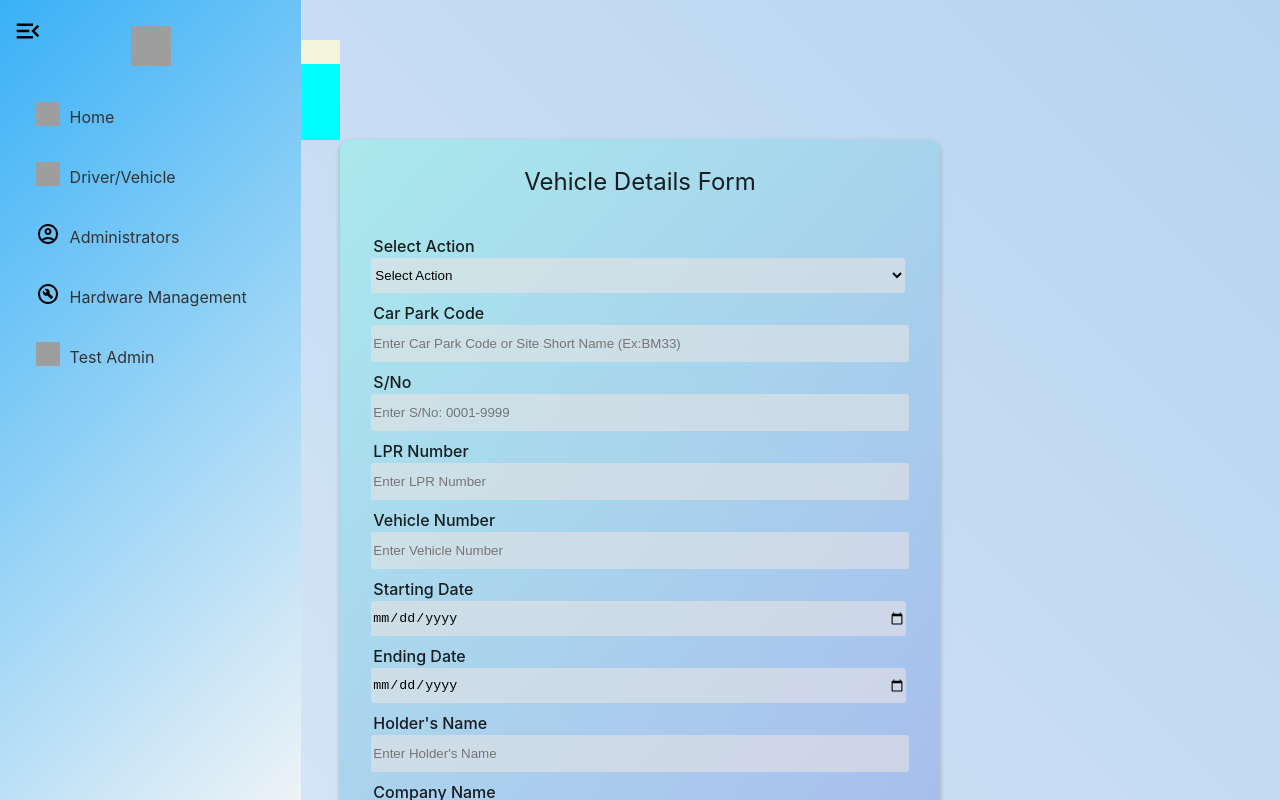
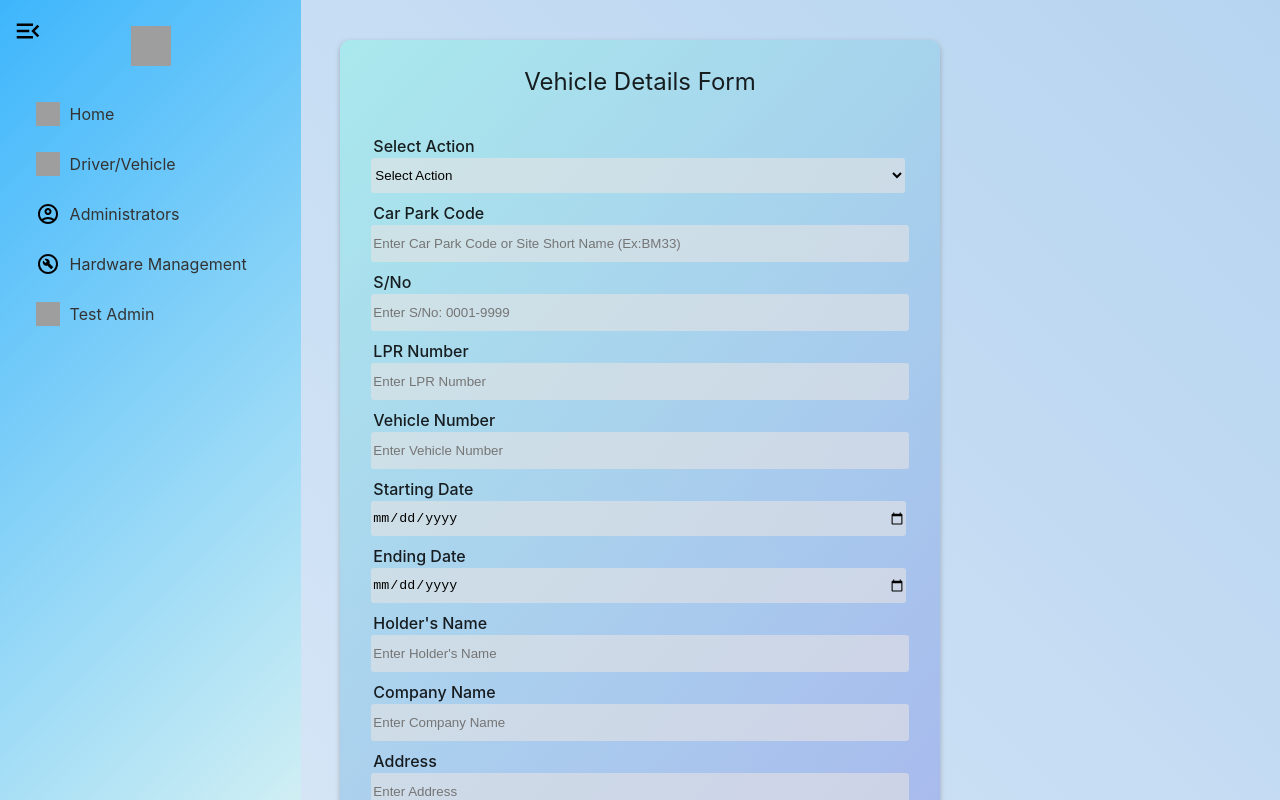
Before and after one commit to cwbsolutions2/CWB-Building-management-app, a React (Vite) app: page / in a window 1280 px wide. Both pictures are taken after a click on the picture 27 px from the left and 31 px from the top of the page. Shown: the top 800 px of the page. Built offline with nearby package versions, Linux system fonts and the light colour scheme; grey boxes are pictures that could not be loaded.

Commit message:
Dropdown menu added to sidebar

```diff
--- a/src/App.jsx
+++ b/src/App.jsx
@@ -2,7 +2,6 @@ import './App.css';
 import { BrowserRouter as Router, Routes, Route, Navigate } from "react-router-dom";
 import UserModification from './User Modification/UserModification';
 import SidebarMenu from './SidebarMenu/SidebarMenu';
-import Dropdown from './SidebarMenu/Dropdown/Dropdown';
 
 function App() {
 
@@ -17,13 +16,9 @@ function App() {
     <Router>
       <SidebarMenu />
 
-      <Dropdown
-      dropdownItems={['test1','test2','test3']}
-      />
-
       <Routes>
         <Route path="/" element={<UserModification />} />
-        {/* Redirect from /CWB-Parking-Application to / */}
+
         <Route path="/CWB-Parking-Application" element={<Navigate to="/" />} />
       </Routes>
     </Router>
--- a/src/SidebarMenu/Dropdown/Dropdown.css
+++ b/src/SidebarMenu/Dropdown/Dropdown.css
@@ -1,15 +1,62 @@
 .dropdown{
     display: block;
     justify-content: center;
-    background-color: aqua;
-    height: 100px;
-    width: 300px;
+    background-color:none;
+    width: 200;
 }
 
 .dropdown-header{
-    background-color: beige;
+    background-color: none;
+
 }
 
 .dropdown-middle{
-    background-color: rgb(130, 93, 37);
+    background:transparent;
+    max-height: 0;
+    overflow: hidden;
+    transition: max-height 0.9s ease-out;
+    border-radius: 8px;
+    border-top-right-radius: 0;
+    border-top-left-radius: 0;
+
 }
+
+/* When dropdown is open, let it expand */
+.dropdown-middle.dropdown-open {
+    max-height: 300px; /* Adjust based on content height */
+    border-style: solid;
+    border-width: 1px;
+    border-top: none;
+    border-color: rgb(0, 162, 255);
+  }
+
+/* Animation for each list item sliding in from the left */
+.dropdown-middle ul li {
+    opacity: 0;
+    transform: translateX(-20px);
+    animation: slide-in 0.5s ease forwards;
+    animation-delay: calc(0.15s * var(--index)); /* Delay each item */
+    list-style-type: none;
+    text-align: left;
+    line-height: 1.1em;
+    padding-bottom: 10px;
+  }
+
+/* Define slide-in keyframe animation */
+@keyframes slide-in {
+    from {
+      opacity: 0;
+      transform: translateX(-20px); /* Slide from the left */
+    }
+    to {
+      opacity: 1;
+      transform: translateX(0); /* End in original position */
+    }
+  }
+
+/*<<<<<<<<<<<<<<<<<<<<<Hover>>>>>>>>>>>>>>>>>>>>>>>>>*/
+
+.dropdown ul li:hover{
+    color: rgb(0, 140, 255);
+    cursor: pointer;
+}
--- a/src/SidebarMenu/Dropdown/Dropdown.jsx
+++ b/src/SidebarMenu/Dropdown/Dropdown.jsx
@@ -1,37 +1,25 @@
-import { useState } from 'react'
-import './Dropdown.css'
+import React from 'react';
+import './Dropdown.css'; // Import the CSS file for styling
 
-const Dropdown =({dropdownItems}) =>{
-    const [dropdownIsOpen, setDropdownIsOpen] = useState(false);
-
-    const toggleDropDown = () =>{
-        setDropdownIsOpen(!dropdownIsOpen);
-    };
-
+const Dropdown = ({ dropdownItems, isOpen, toggleDropDown }) => { // Accept props for items, open state, and toggle function
   return (
     <div className='dropdown'>
-
       <div className='dropdown-header'>
-                <button onClick={toggleDropDown}>Click me</button>
       </div>
 
-            <div className='dropdown-middle'>
-                {dropdownIsOpen&&(
+      <div className={`dropdown-middle ${isOpen ? 'dropdown-open' : 'dropdown-not-open'}`}> {/* Use isOpen prop to control dropdown visibility */}
+        {isOpen && ( // Conditionally render the dropdown items based on isOpen prop
           <ul>
-                        {dropdownItems.map((item,index) =>(
-                            <li key={index}>
+            {dropdownItems.map((item, index) => ( // Map over the dropdown items
+              <li key={index} style={{ '--index': index }}> {/* Custom CSS variable for animations */}
                 {item}
               </li>
             ))}
           </ul>
-                )
-                }
+        )}
       </div>
+    </div>
+  );
+};
 
-
-
-
-        </div>
-    )
-};
 export default Dropdown;
--- a/src/SidebarMenu/SidebarMenu.css
+++ b/src/SidebarMenu/SidebarMenu.css
@@ -6,7 +6,7 @@
   top: 0;
   left: 0;
   z-index: 10;
-  background: linear-gradient(135deg, rgba(3, 157, 246, 0.778), rgb(246, 246, 246));
+  background: linear-gradient(135deg, rgba(62, 182, 252, 0.999), rgb(214, 241, 243));
   background-color: rgb(246, 246, 246);
   padding: 2%;
 
@@ -74,8 +74,8 @@
   color: #333;
   cursor: pointer;
   border-radius: 8px;
-  margin-bottom: 10px;
   transition: background-color 0.3s ease;
+  transition: 0.5s;
 }
 
 .menu-item:hover {
@@ -85,6 +85,7 @@
 .menu-text {
   margin-left: 10px;
   font-size: 1em;
+  padding-bottom: 5px;
 }
 
 .menu-icon img {
@@ -100,6 +101,17 @@
   z-index: 100;
   cursor: pointer;
 }
+
+.menu-item.open{
+  border: #333;
+  border-style: solid;
+  border-width: 1px;
+  border-bottom-left-radius: 0;
+  border-bottom-right-radius: 0;
+  border-bottom: none;
+  border-color: rgb(0, 162, 255);
+}
+
 
 /* Mobile view adjustments */
 @media (max-width: 860px) {
@@ -120,4 +132,8 @@
     left: 3%;
     top: 2%;
   }
+
+  .menu-item:hover{
+    background: inherit;
+  }
 }
--- a/src/SidebarMenu/SidebarMenu.jsx
+++ b/src/SidebarMenu/SidebarMenu.jsx
@@ -3,16 +3,36 @@ import './SidebarMenu.css'; // Import the CSS file
 import homeIcon from './Images/home_app_logo.svg';
 import adminIcon from './Images/account_circle.svg';
 import testAdminIcon from './Images/shield_person.svg';
-import hardwareManagemtIcon from './Images/build_circle.svg';
+import hardwareManagementIcon from './Images/build_circle.svg';
 import vehicleIcon from './Images/cars.svg';
 import menuIcon from '../../public/menu.svg';
+import Dropdown from './Dropdown/Dropdown';
 
 const SidebarMenu = () => {
   const [isSidebarOpen, setIsSidebarOpen] = useState(false);
+  const [isDropdownOpen, setIsDropdownOpen] = useState({
+    hardwareManagement:(false),
+    driverVehicle:(false)
+  });
+
   const touchStartX = useRef(0);
+
+  // Toggle dropdown visibility
+  const toggleDropdown = (dropdownName) => {
+    setIsDropdownOpen((prevState) => ({
+      hardwareManagement: dropdownName === 'hardwareManagement' ? !prevState.hardwareManagement : false,
+      driverVehicle: dropdownName === 'driverVehicle' ? !prevState.driverVehicle : false,
+    }));
+  };
+
+
 
   // Toggle sidebar visibility
   const toggleSidebar = () => {
+
+    if (isDropdownOpen) {
+      setIsDropdownOpen(false); // Close dropdown if it's open
+    }
     setIsSidebarOpen(!isSidebarOpen);
   };
 
@@ -52,18 +72,34 @@ const SidebarMenu = () => {
             <span className="menu-icon"><img src={homeIcon} alt="Home Icon" /></span>
             <span className="menu-text">Home</span>
           </li>
-          <li className="menu-item">
+
+
+          <li className={`menu-item ${isDropdownOpen.driverVehicle ? 'open' : ''}`} onClick={() => toggleDropdown('driverVehicle')}>
             <span className="menu-icon"><img src={vehicleIcon} alt="Vehicle Icon" /></span>
             <span className="menu-text">Driver/Vehicle</span>
           </li>
+
+          {isDropdownOpen.driverVehicle&&(
+            <Dropdown dropdownItems={['Vehicle Details']} isOpen={isDropdownOpen.driverVehicle} toggleDropDown={() => toggleDropdown('driverVehicle')}/>
+          )}
+
+
           <li className="menu-item">
             <span className="menu-icon"><img src={adminIcon} alt="Admin Icon" /></span>
             <span className="menu-text">Administrators</span>
           </li>
-          <li className="menu-item">
-            <span className="menu-icon"><img src={hardwareManagemtIcon} alt="Hardware Management Icon" /></span>
+
+
+          <li className={`menu-item ${isDropdownOpen.hardwareManagement ? 'open' : ''}`} onClick={() => toggleDropdown('hardwareManagement')}>
+            <span className="menu-icon"><img src={hardwareManagementIcon} alt="Hardware Management Icon" /></span>
             <span className="menu-text">Hardware Management</span>
           </li>
+
+            {isDropdownOpen.hardwareManagement && ( // Render the Dropdown based on the state
+              <Dropdown dropdownItems={['Add Gate', 'Add Location',]} isOpen={isDropdownOpen.hardwareManagement} toggleDropDown={()=>toggleDropdown('hardwareManagement')} />
+            )}
+
+
           <li className="menu-item">
             <span className="menu-icon"><img src={testAdminIcon} alt="Test Admin Icon" /></span>
             <span className="menu-text">Test Admin</span>
```
Lines whose indentation alone changed are shown as unchanged.
